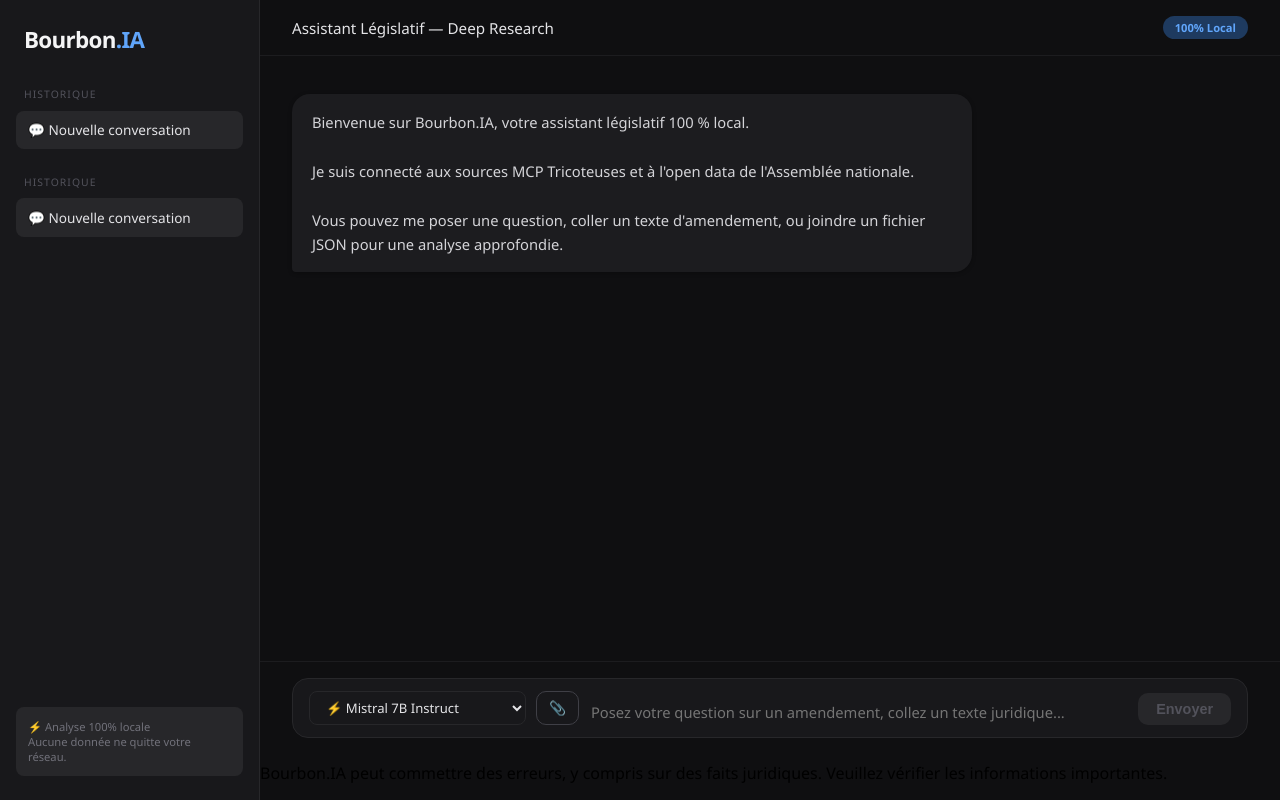
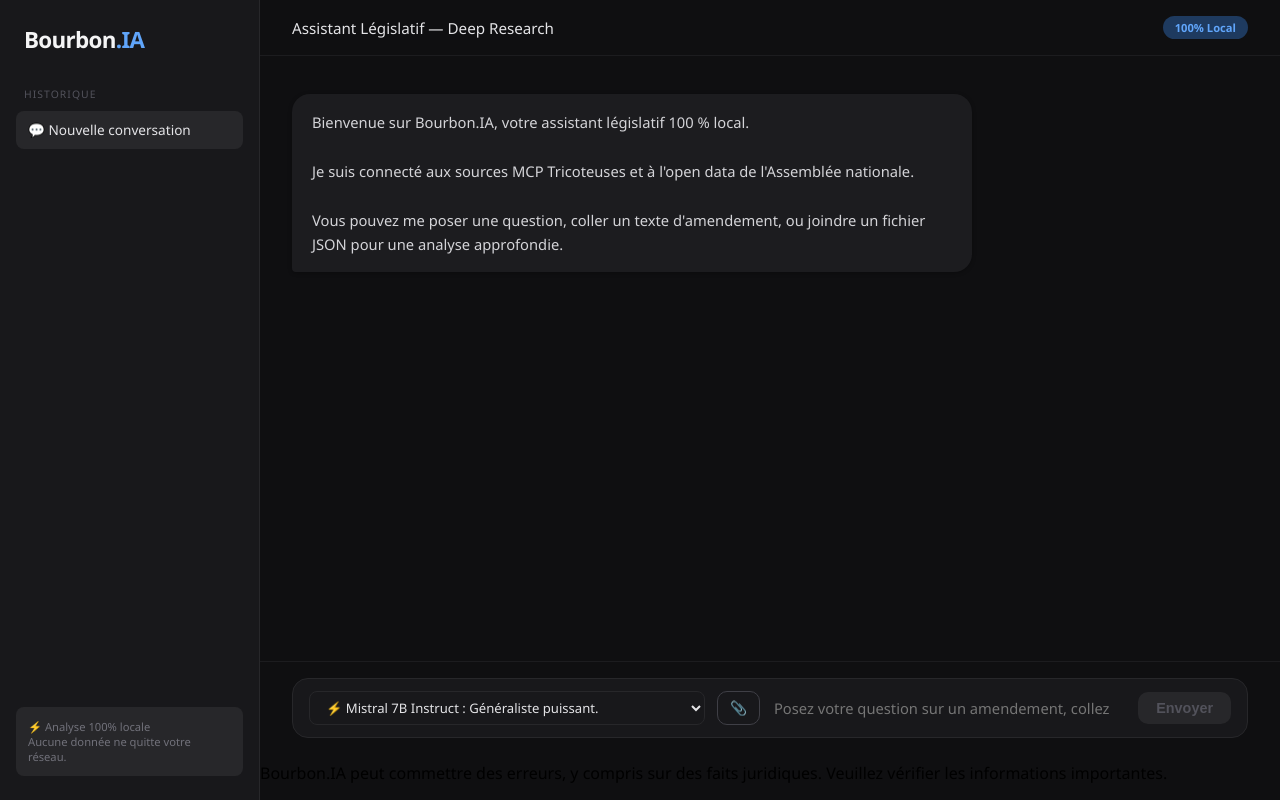
Before and after one commit to Justinbdna/bourbon-ia, a React (Vite) app: page / in a window 1280 px wide. Built offline with nearby package versions, Linux system fonts and the light colour scheme.

Commit message:
style: nettoyage UI et finalisation du prompt

```diff
--- a/src/App.jsx
+++ b/src/App.jsx
@@ -163,7 +163,7 @@
 
     // Input area
     inputArea: { padding: '1rem 2rem 0.5rem', borderTop: '1px solid #1c1c1f' },
-    inputContainer: { display: 'flex', alignItems: 'flex-end', gap: '10px', backgroundColor: '#18181b', borderRadius: '16px', padding: '0.75rem 1rem', border: '1px solid #27272a' },
+    inputContainer: { display: 'flex', flexDirection: 'row', alignItems: 'center', gap: '12px', backgroundColor: '#18181b', borderRadius: '16px', padding: '0.75rem 1rem', border: '1px solid #27272a' },
     textarea: { flex: 1, background: 'none', border: 'none', color: '#e4e4e7', fontSize: '0.92rem', resize: 'none', lineHeight: '1.5', maxHeight: '120px', fontFamily: 'inherit' },
     attachBtn: { background: 'none', border: '1px solid #3f3f46', color: '#a1a1aa', padding: '8px 12px', borderRadius: '10px', cursor: 'pointer', fontSize: '0.85rem', whiteSpace: 'nowrap', transition: 'border-color 0.2s' },
     sendBtn: (active) => ({ background: active ? '#2563eb' : '#27272a', color: active ? '#fff' : '#52525b', border: 'none', padding: '8px 18px', borderRadius: '10px', cursor: active ? 'pointer' : 'default', fontWeight: '600', fontSize: '0.9rem', transition: 'background 0.2s' }),
@@ -179,13 +179,6 @@
       <div style={S.sidebar}>
         <div style={S.logo}>
           Bourbon<span style={S.logoAccent}>.IA</span>
-        </div>
-
-        <div style={S.sideSection}>
-          <div style={S.sideLabel}>Historique</div>
-          <div style={{...S.historyItem, backgroundColor: '#27272a', color: '#e4e4e7'}}>
-            💬 Nouvelle conversation
-          </div>
         </div>
 
         <div style={S.sideSection}>
@@ -263,18 +256,18 @@
               style={S.modelSelect}
               title="Choisir le modèle d'analyse"
             >
-              <optgroup label="🖥️ 100% Local (Mac - Rapide)">
-                <option value="mac_mistral">⚡ Mistral 7B Instruct</option>
-                <option value="mac_llama">🦙 Llama 3 8B Instruct</option>
-                <option value="mac_qwen">🧠 Qwen 3.5</option>
-                <option value="mac_gemma">💎 Gemma 4B</option>
+              <optgroup label="💻 100% Local (Mac - Rapide)">
+                <option value="mac_mistral">⚡ Mistral 7B Instruct : Idéal pour les résumés rapides.</option>
+                <option value="mac_llama">🦙 Llama 3 8B Instruct : Parfait pour le multitâche.</option>
+                <option value="mac_qwen">🧠 Qwen 3.5 9B : Précis pour l'extraction de données.</option>
+                <option value="mac_gemma">💎 Gemma 4.3B : Modèle léger et instantané.</option>
               </optgroup>
               <optgroup label="🚀 Réseau Privé (PC Gamer - Deep Research)">
-                <option value="pc_mistral_7b">⚡ Mistral 7B Instruct</option>
-                <option value="pc_mistral_14b">💡 Mistral 14B Reasoning</option>
-                <option value="pc_gemma_12b">💎 Gemma 12B</option>
-                <option value="pc_qwen_35b">👑 Qwen 3.6 (35B)</option>
-                <option value="pc_qwq_32b">🧐 QwQ 32B</option>
+                <option value="pc_mistral_7b">⚡ Mistral 7B Instruct : Généraliste puissant.</option>
+                <option value="pc_mistral_14b">💡 Mistral 14B Reasoning : Logique complexe.</option>
+                <option value="pc_gemma_12b">💎 Gemma 12B : Équilibre et précision.</option>
+                <option value="pc_qwen_35b">👑 Qwen 3.6 35B : Expertise juridique absolue.</option>
+                <option value="pc_qwq_32b">🧐 QwQ 32B : Recherche approfondie.</option>
               </optgroup>
             </select>
 
```
Also changed, not shown: 1 other file (tests, documents, lock files or other folders).
